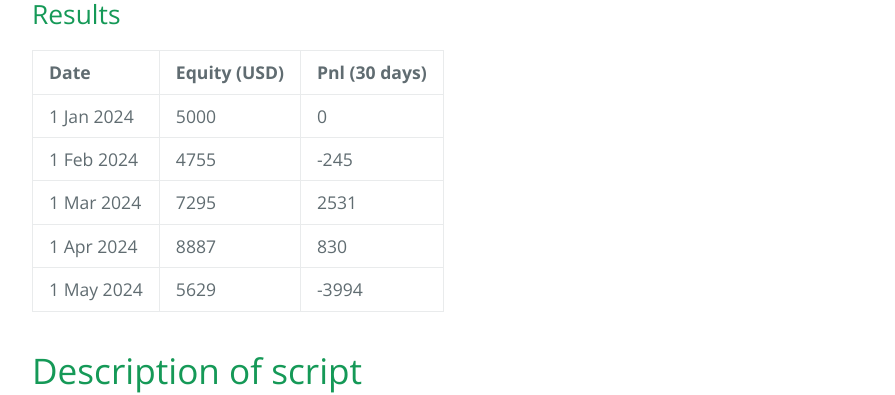
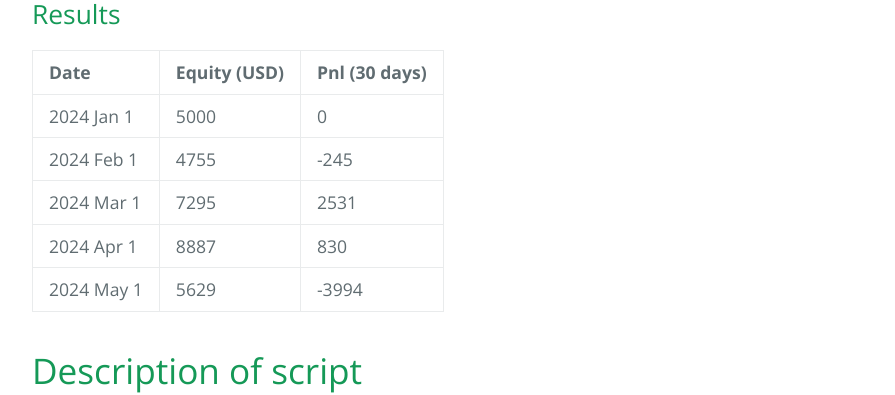
Before and after one commit to sergeyen7/sergeyen7.github.io, a Jekyll site: the page built from index.md, in a window 1280 px wide and 900 px high, scrolled down 3373 px. Shown: the part 156-551 px from the top of the window, without its empty margins (192-1087 px from the left). Built offline with Jekyll 4.4.1, drawn with Linux system fonts in a browser that asks for light colours; nearby versions of some CDN libraries.

```diff
--- a/index.md
+++ b/index.md
@@ -86,11 +86,11 @@ It's open-source Pine script V5.
 
 |    Date    |  Equity (USD)  |  Pnl (30 days) |
 |:-----------|:---------------|:---------------|
-| 1 Jan 2024 |           5000 |              0 |
-| 1 Feb 2024 |           4755 |           -245 |
-| 1 Mar 2024 |           7295 |           2531 |
-| 1 Apr 2024 |           8887 |            830 |
-| 1 May 2024 |           5629 |          -3994 |
+| 2024 Jan 1 |           5000 |              0 |
+| 2024 Feb 1 |           4755 |           -245 |
+| 2024 Mar 1 |           7295 |           2531 |
+| 2024 Apr 1 |           8887 |            830 |
+| 2024 May 1 |           5629 |          -3994 |
 
 # Description of script
 
```
